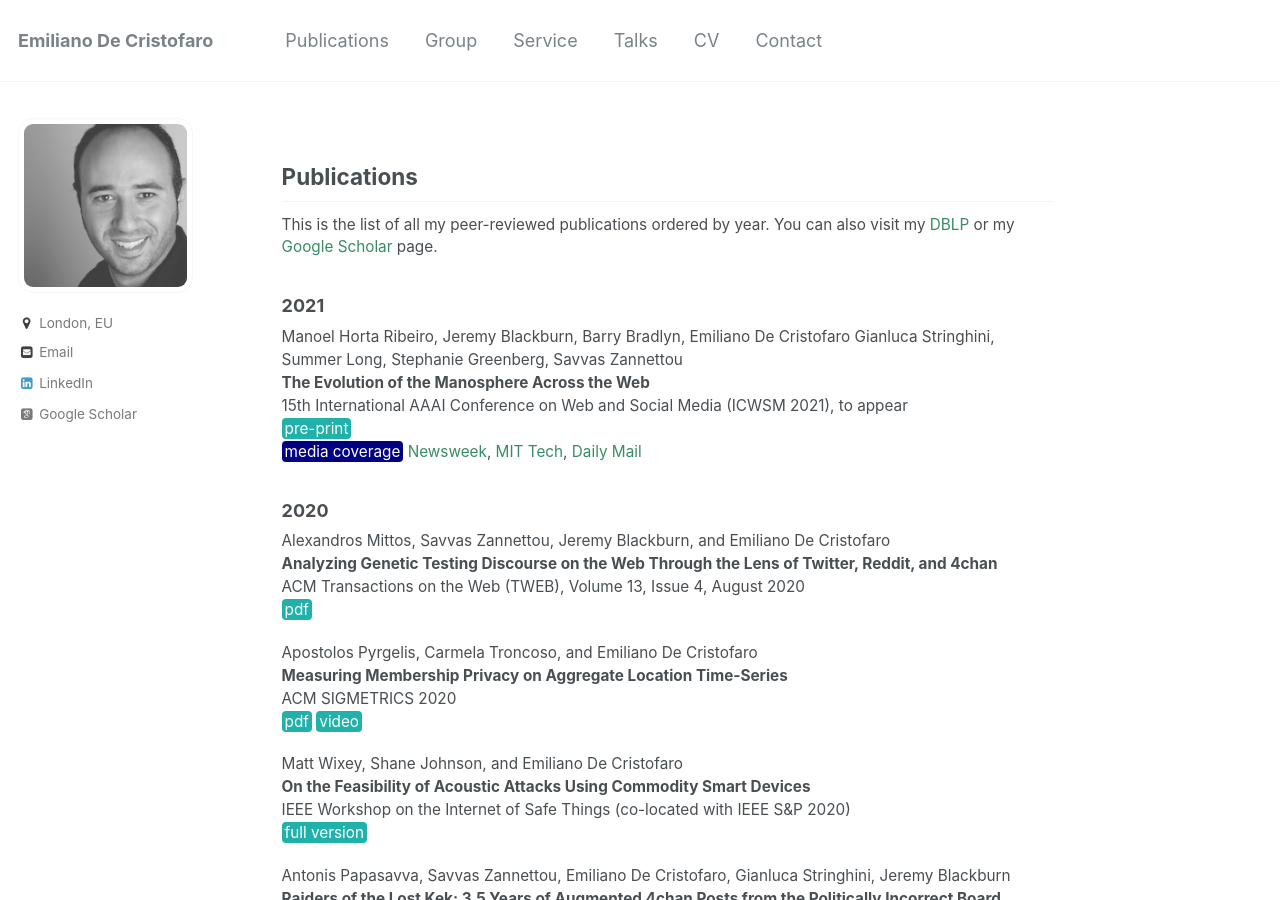
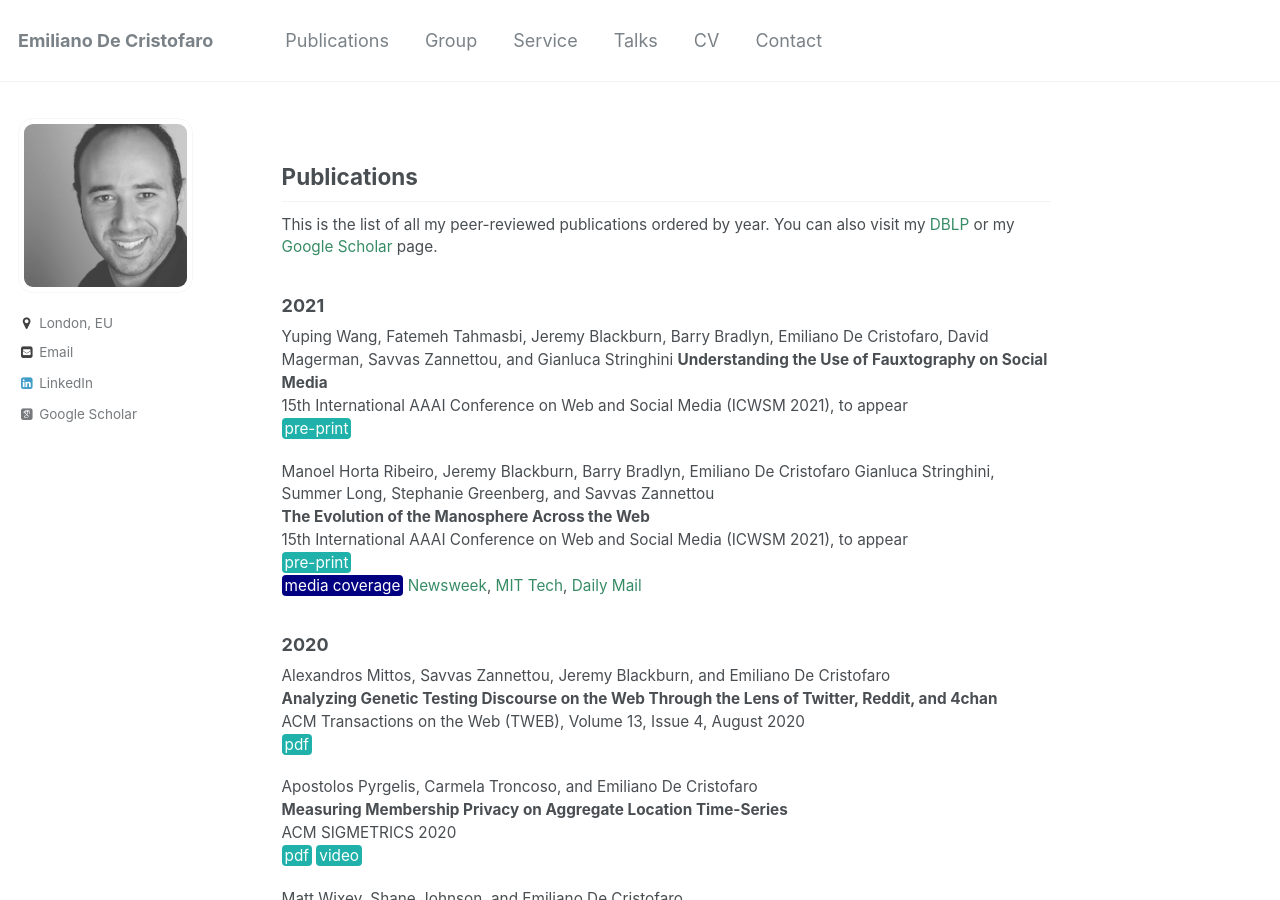
Before and after one commit to emidec/emidec.github.io, a Jekyll site: the page built from _pages/publications.md, in a window 1280 px wide and 900 px high. Built offline with Jekyll 4.4.1, drawn with Linux system fonts in a browser that asks for light colours; some web fonts are replaced.

Commit message:
Update publications.md

```diff
--- a/_pages/publications.md
+++ b/_pages/publications.md
@@ -12,7 +12,13 @@ This is the list of all my peer-reviewed publications ordered by year. You can a
 
 ### 2021
 
-Manoel Horta Ribeiro, Jeremy Blackburn, Barry Bradlyn, Emiliano De Cristofaro Gianluca Stringhini, Summer Long, Stephanie Greenberg, Savvas Zannettou
+Yuping Wang, Fatemeh Tahmasbi, Jeremy Blackburn, Barry Bradlyn, Emiliano De Cristofaro, David Magerman, Savvas Zannettou, and Gianluca Stringhini
+**Understanding the Use of Fauxtography on Social Media**
+15th International AAAI Conference on Web and Social Media (ICWSM 2021), to appear
+[pre-print](https://arxiv.org/pdf/2009.11792.pdf){: .btn--danger}{:target="_blank"}
+
+
+Manoel Horta Ribeiro, Jeremy Blackburn, Barry Bradlyn, Emiliano De Cristofaro Gianluca Stringhini, Summer Long, Stephanie Greenberg, and Savvas Zannettou
 **The Evolution of the Manosphere Across the Web**
 15th International AAAI Conference on Web and Social Media (ICWSM 2021), to appear
 [pre-print](https://arxiv.org/pdf/2001.07600.pdf){: .btn--danger}{:target="_blank"}
```
